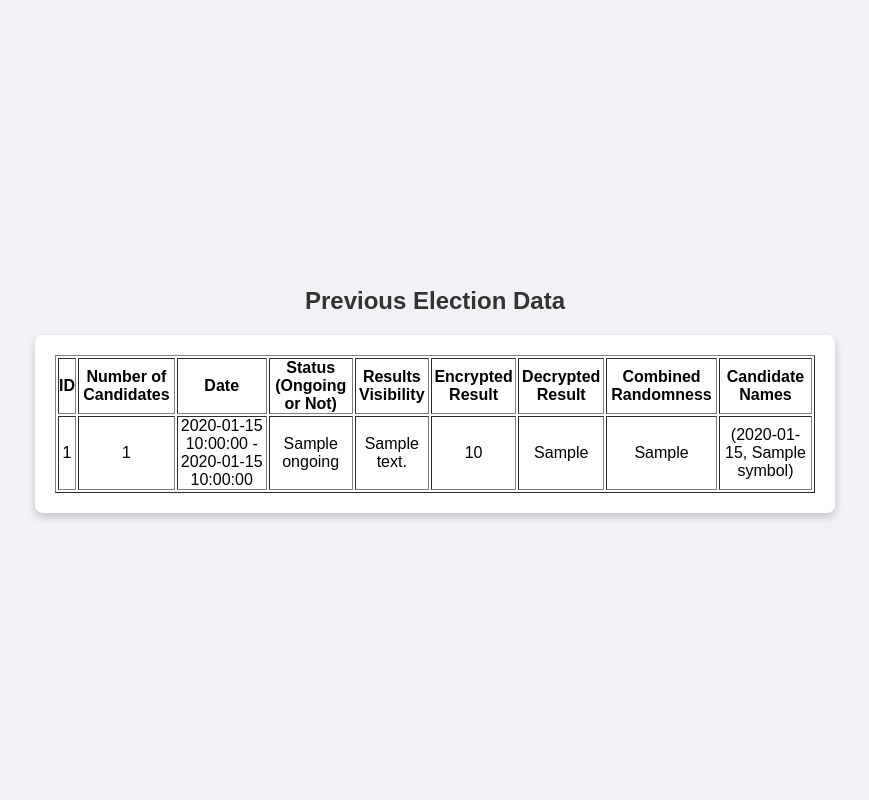
After one commit to couldseeyah/verifiable_voting_demo, a Flask app: template templates/prev_elections.html in a window 1280 px wide. The commit adds this page. Shown: the whole page, without its empty margins (205-1074 px from the left). Run offline with Flask 3, Linux system fonts and the light colour scheme; the template is opened without the code that fills it: most values are stand-ins (such as "Sample title", 1, 10 or a date in 2020).

Commit message:
route updates. admin functinality + db functions update

```diff
--- a/app.py
+++ b/app.py
@@ -50,23 +50,65 @@ def voter_login():
     if request.method == 'POST':
         cnic = request.form['cnic']
 
-        # Retrieve vote data by CNIC using Supabase handler
-        vote_data = db_handler.retrieve_vote_data(cnic)
-        if vote_data:
-            return render_template('receipt.html', vote_data=vote_data)
-        else:
-            return "No vote data found for this CNIC", 404
+        # First, check if the last election is ongoing
+        response = db_handler.retrieve_last_election()
+        last_election = response.data[0]
+
+        if last_election['ongoing'] == True:
+            # Retrieve vote data by cnic
+            vote_data = db_handler.retrieve_vote_data(cnic)
+            if vote_data:
+                return render_template('receipt.html', vote_data=vote_data)
+            else:
+                return render_template('cast_vote.html', cnic=cnic)
+
+        # If the last election is not ongoing, check if results visibility is true
+        if last_election['results_visibility'] == True:
+            return render_template('search_encryptions.html')
+
+        # If none of the conditions are met, show the login invalid message
+        flash("No election ongoing or results visible")
+        return render_template('login.html')
+
+    # If the request method is GET, just render the login page
     return render_template('login.html')
+
+
 
 @app.route('/admin/end_election', methods=['POST'])
 def end_election():
     # End ongoing election
     response = db_handler.end_election()
-    return redirect(url_for('admin_dashboard'))
+    return render_template('admin_dashboard.html')
 
 @app.route('/admin/election_setup', methods=['POST'])
 def election_setup():
+    response = db_handler.supabase.table("elections").select("ongoing").execute()
+    for i in response.data:
+        if i['ongoing'] == True:
+            return "An election is already ongoing!", 403
     return render_template('election_setup.html')
+
+@app.route('/admin/prev_elections', methods=['POST'])
+def view_prev_elections():
+    response = db_handler.supabase.table('elections').select('*').order('created_at', desc=True).execute()
+    elections = response.data
+
+    for election in elections:
+        candidates_response = db_handler.supabase.table('candidates').select('name').eq('election_id', election['id']).execute()
+        candidates = candidates_response.data  # Access the 'data' attribute
+        election['candidates'] = [candidate['name'] for candidate in candidates]
+
+    return render_template('prev_elections.html', elections=elections)
+
+@app.route('/admin/election_setup/set_candidates', methods=['POST'])
+def set_candidates():
+    # send all data to the set_candidates.html page
+    election_id = request.form['election_id']
+    num_candidates = int(request.form['num_candidates'])
+    start_time = request.form['start_time']
+    end_time = request.form['end_time']
+    return render_template('candidate_details.html', num_candidates=num_candidates, election_id=election_id, start_time=start_time, end_time=end_time)
 
 @app.route('/admin/start_election', methods=['POST'])
 def start_election():
@@ -85,9 +127,23 @@ def start_election():
     start_time = datetime.strptime(start_time_str, '%Y-%m-%dT%H:%M').time()
     end_time = datetime.strptime(end_time_str, '%Y-%m-%dT%H:%M').time()
 
+    # Initialize a list to store candidate details
+    candidates = []
+
+    # Loop through the dynamically generated candidate fields
+    for i in range(1, num_candidates + 1):
+        candidate_name = request.form.get(f'candidate_name_{i}')
+        candidate_id = request.form.get(f'candidate_id_{i}')
+        candidate_symbol = request.form.get(f'candidate_symbol_{i}')
+        if candidate_name and candidate_symbol:
+            candidates.append({
+                'name': candidate_name,
+                'id': candidate_id,
+                'symbol': candidate_symbol
+            })
 
     #storing data in DB
-    response = db_handler.store_election_data(
+    response1 = db_handler.store_election_data(
         election_id=election_id,
         num_candidates=num_candidates,
         start_time=start_time,
@@ -96,9 +152,15 @@ def start_election():
         results_visibility=results_visibility,
         encrypted_sum=encrypted_sum,
         encrypted_randomness=encrypted_randomness,
-        decrypted_tally=decrypted_tally
+        decrypted_tally=decrypted_tally,
     )
-    if response.data:
+
+    response2 = db_handler.store_candidate_data(
+        election_id=election_id,
+        candidates=candidates
+    )
+
+    if response1.data and response2.data:
         response = db_handler.supabase.table("elections").select("*").execute()
         elections = response.data
         last_election = elections[-1] if elections else None
--- a/templates/admin_dashboard.html
+++ b/templates/admin_dashboard.html
@@ -83,7 +83,9 @@
         <h1>Admin Dashboard</h1>
         <div class="button-container">
             <!-- Button to view previous elections -->
-            <button type="submit" class="dashboard-button">View Previous Elections</button>
+            <form action="{{ url_for('view_prev_elections') }}" method="post">
+                <button type="submit" class="dashboard-button">View Previous Elections</button>
+            </form>
             <!-- Button to start a new election -->
             <form action="{{ url_for('election_setup') }}" method="post">
                 <button type="submit" class="dashboard-button">Start New Election</button>
--- a/templates/election_setup.html
+++ b/templates/election_setup.html
@@ -90,7 +90,7 @@
 <body>
     <div class="container">
         <h1>Election Setup</h1>
-        <form action="{{ url_for('start_election')  }}" method="post">
+        <form action="{{ url_for('set_candidates') }}" method="post">
             <!-- Election ID -->
             <div class="form-group">
                 <label for="election_id">Election ID</label>
--- /dev/null
+++ b/templates/prev_elections.html
@@ -0,0 +1,131 @@
+<!DOCTYPE html>
+<html lang="en">
+
+<head>
+    <meta charset="UTF-8">
+    <meta name="viewport" content="width=device-width, initial-scale=1.0">
+    <title>Previous Elections</title>
+    <style>
+        /* Basic reset */
+        * {
+            margin: 0;
+            padding: 0;
+            box-sizing: border-box;
+        }
+
+        /* Centering the dashboard */
+        body {
+            display: flex;
+            align-items: center;
+            justify-content: center;
+            height: 100vh;
+            font-family: Arial, sans-serif;
+            background-color: #f0f2f5;
+        }
+
+        /* Styling the main container */
+        .main-container {
+            text-align: center;
+            width: 800px;
+        }
+
+        /* Heading styling */
+        h1 {
+            font-size: 24px;
+            color: #333;
+            margin-bottom: 20px;
+        }
+
+        /* Button container styling */
+        .button-container {
+            background-color: #fff;
+            padding: 20px;
+            border-radius: 8px;
+            box-shadow: 0px 4px 8px rgba(0, 0, 0, 0.2);
+        }
+
+        /* Button styling */
+        .dashboard-button {
+            width: 100%;
+            padding: 15px;
+            margin: 10px 0;
+            font-size: 16px;
+            color: #fff;
+            background-color: #3a61e3;
+            border: none;
+            border-radius: 4px;
+            cursor: pointer;
+            transition: background-color 0.3s ease;
+        }
+
+        .dashboard-button:hover {
+            background-color: #22408a;
+        }
+
+        /* Link styling */
+        a {
+            text-decoration: none;
+            color: #fff;
+        }
+
+        /* Footer link styling */
+        footer {
+            margin-top: 20px;
+            font-size: 14px;
+            color: #555;
+        }
+    </style>
+</head>
+
+<body>
+
+    <div class="main-container">
+        <h1>Previous Election Data</h1>
+        <div class="button-container">
+            {% if elections %}
+            <table border="1">
+                <thead>
+                    <tr>
+                        <th>ID</th>
+                        <th>Number of Candidates</th>
+                        <th>Date</th>
+                        <th>Status (Ongoing or Not)</th>
+                        <th>Results Visibility</th>
+                        <th>Encrypted Result</th>
+                        <th>Decrypted Result</th>
+                        <th>Combined Randomness</th>
+                        <th>Candidate Names</th>  <!-- New column for Candidate Names -->
+                    </tr>
+                </thead>
+                <tbody>
+                    {% for election in elections %}
+                    <tr>
+                        <td>{{ election.id }}</td>
+                        <td>{{ election.num_candidates }}</td>
+                        <td>{{ election.start_time }} - {{ election.end_time }}</td>
+                        <td>{{ election.ongoing }}</td>
+                        <td>{{ election.results_visibility }}</td>
+                        <td>{{ election.encrypted_sum }}</td>
+                        <td>{{ election.decrypted_tally }}</td>
+                        <td>{{ election.combined_randomness }}</td>
+                        <td>
+                            {% if election.candidates %}
+                                {{ election.candidates | join(', ') }}  <!-- Render the candidate names -->
+                            {% else %}
+                                No candidates available
+                            {% endif %}
+                        </td>
+                    </tr>
+                    {% endfor %}
+                </tbody>
+            </table>
+            {% else %}
+            <p>No previous elections found.</p>
+            {% endif %}
+        </div>
+
+    </div>
+
+</body>
+
+</html>
```
Also changed, not shown: database_handler.py (+17 -6 lines), encryption.py (+1 -33 lines), templates/candidate_details.html (+8 -1 lines).
